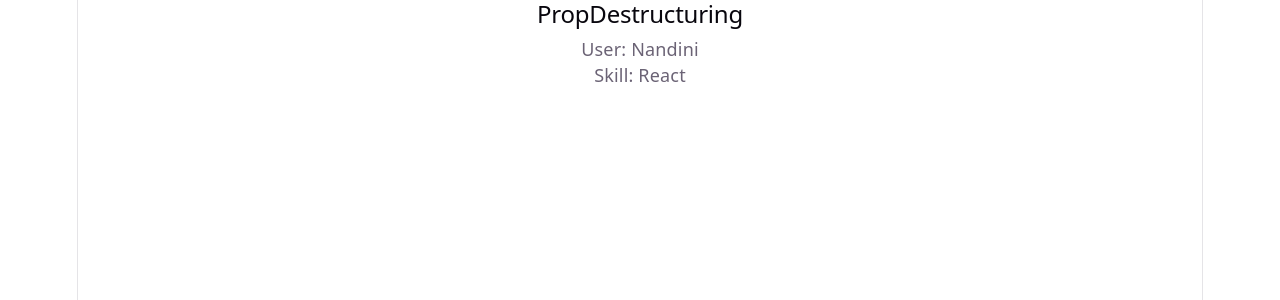
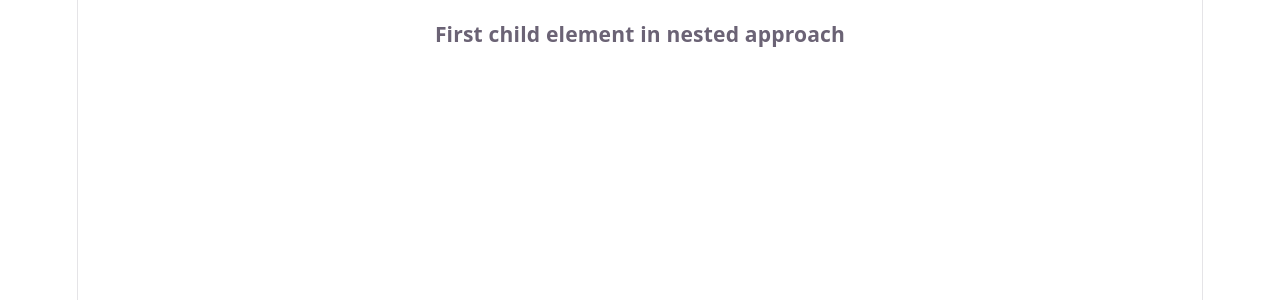
Before and after one commit to nandinirrr2450-source/MERN_Stu_FebMay26_Mys, a React (Vite) app in the folder W9/D2/prop-example-app/: page / in a window 1280 px wide. Shown: the top 300 px of the page. Built offline with nearby package versions, Linux system fonts and the light colour scheme.

Commit message:
container or wrapper component added

```diff
--- a/W9/D2/prop-example-app/src/App.jsx
+++ b/W9/D2/prop-example-app/src/App.jsx
@@ -1,6 +1,7 @@
 import { useState } from 'react'
 import { PropBasics} from "./components/p1.jsx"
 import {PropDestructuring} from "./components/p2.jsx"
+import {PropsChildren} from "./components/p3.jsx"
 import './App.css'
 
 function App() {
@@ -8,7 +9,8 @@ function App() {
   return (
     <>
         {/* < PropBasics/> */}
-        <PropDestructuring/>
+        {/* <PropDestructuring/> */}
+        <PropsChildren/>
     </>
   )
 }
```
